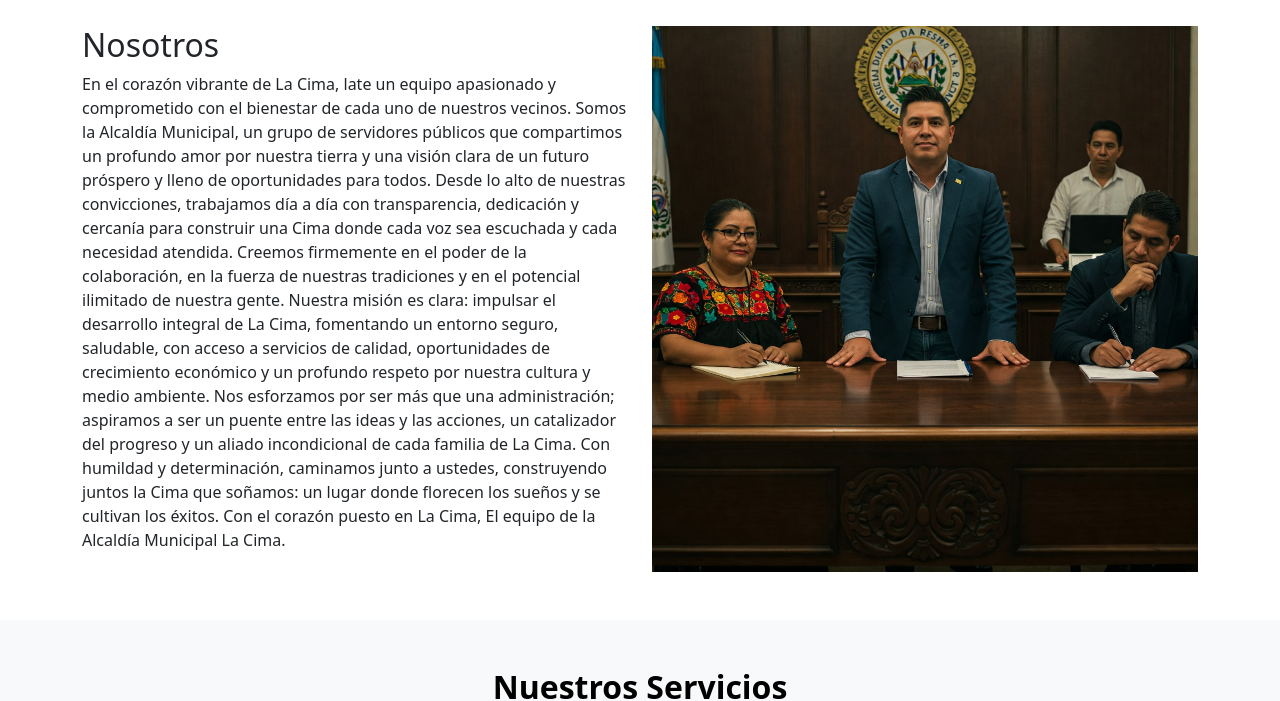
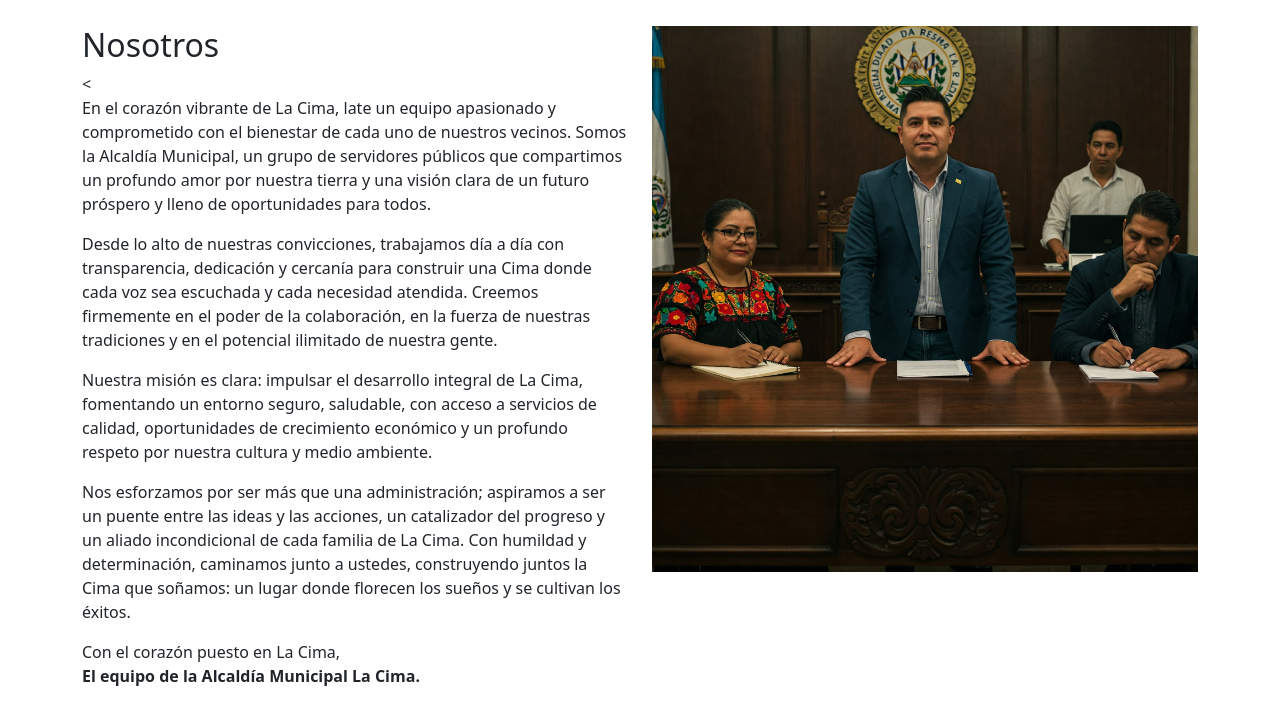
Before and after one commit to gerardoramirez93/Fullstack, a plain HTML site: page BOOTSTRAP/index.html in a window 1280 px wide. Shown: the part 802-1503 px from the top of the page. Drawn offline with Linux system fonts and the light colour scheme.

Commit message:
Corrección parrafo "nosotros"

```diff
--- a/BOOTSTRAP/index.html
+++ b/BOOTSTRAP/index.html
@@ -96,17 +96,27 @@
             <div class="row">
                 <div class="col-lg-6">
                     <h2>Nosotros</h2>
-                    <p>En el corazón vibrante de La Cima, late un equipo apasionado y comprometido con el bienestar de cada uno de nuestros vecinos. Somos la Alcaldía Municipal, un grupo de servidores públicos que compartimos un profundo amor por nuestra tierra y una visión clara de un futuro próspero y lleno de oportunidades para todos.
+                    <<p>
+                        En el corazón vibrante de La Cima, late un equipo apasionado y comprometido con el bienestar de cada uno de nuestros vecinos. Somos la Alcaldía Municipal, un grupo de servidores públicos que compartimos un profundo amor por nuestra tierra y una visión clara de un futuro próspero y lleno de oportunidades para todos.
+                    </p>
 
+                    <p>
                         Desde lo alto de nuestras convicciones, trabajamos día a día con transparencia, dedicación y cercanía para construir una Cima donde cada voz sea escuchada y cada necesidad atendida. Creemos firmemente en el poder de la colaboración, en la fuerza de nuestras tradiciones y en el potencial ilimitado de nuestra gente.
+                    </p>
 
+                    <p>
                         Nuestra misión es clara: impulsar el desarrollo integral de La Cima, fomentando un entorno seguro, saludable, con acceso a servicios de calidad, oportunidades de crecimiento económico y un profundo respeto por nuestra cultura y medio ambiente.
+                    </p>
 
+                    <p>
                         Nos esforzamos por ser más que una administración; aspiramos a ser un puente entre las ideas y las acciones, un catalizador del progreso y un aliado incondicional de cada familia de La Cima. Con humildad y determinación, caminamos junto a ustedes, construyendo juntos la Cima que soñamos: un lugar donde florecen los sueños y se cultivan los éxitos.
+                    </p>
 
-                        Con el corazón puesto en La Cima,
+                    <p>
+                        Con el corazón puesto en La Cima,<br>
+                        <strong>El equipo de la Alcaldía Municipal La Cima.</strong>
+                    </p>
 
-                        El equipo de la Alcaldía Municipal La Cima.</p>
                 </div>
                 <div class="col-lg-6">
                     <img src="img/nosotros.jpeg" class="img-fluid" alt="Nosotros">
```
